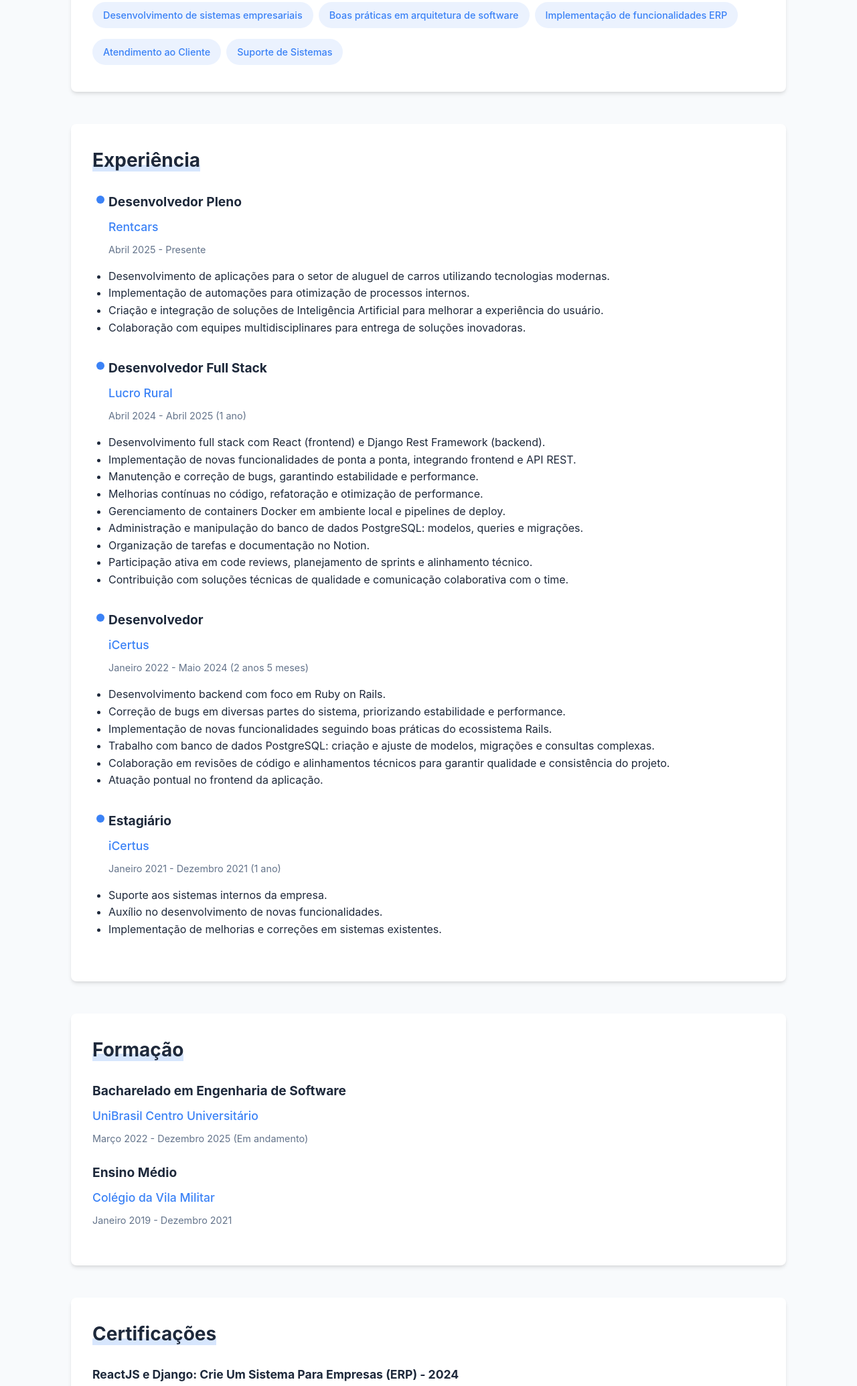
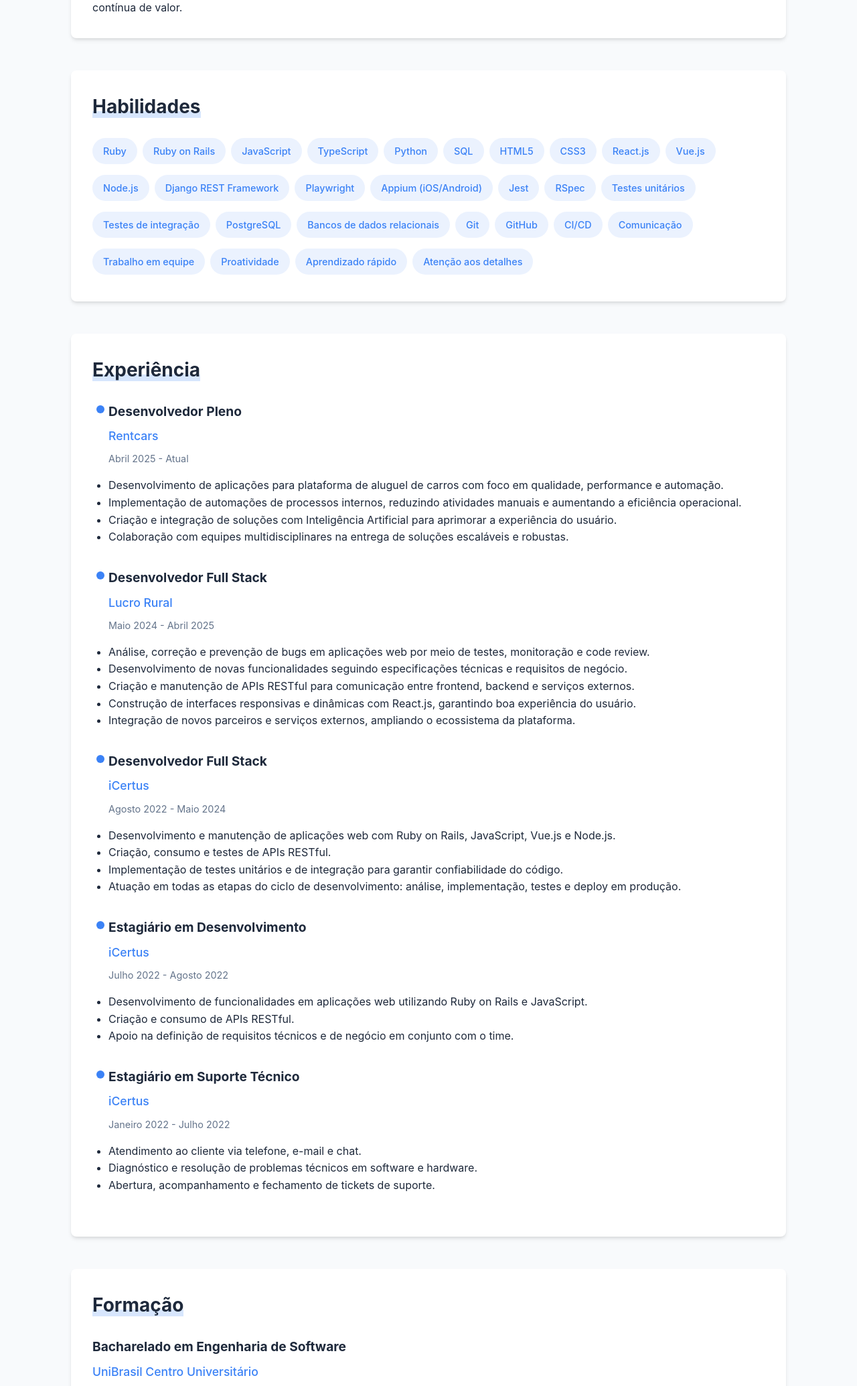
Before and after one commit to hijao08/profile, a plain HTML site: page index.html in a window 1280 px wide. Shown: the part 731-2800 px from the top of the page at 67% size. Drawn offline with Linux system fonts and the light colour scheme.

Commit message:
Atualiza valor no arquivo de commit para 9 e reformula o conteúdo do portfolio, incluindo novas habilidades, experiências e seções de objetivos e idiomas.

```diff
--- a/index.html
+++ b/index.html
@@ -1,12 +1,14 @@
 <!DOCTYPE html>
 <html lang="pt-br">
+
 <head>
     <meta charset="UTF-8">
     <meta name="viewport" content="width=device-width, initial-scale=1.0">
-    <title>João Vitor Soares | Portfolio</title>
+    <title>João Vitor Soares | Engenheiro de Software</title>
     <link rel="stylesheet" href="styles.css">
     <link rel="stylesheet" href="https://cdnjs.cloudflare.com/ajax/libs/font-awesome/6.4.0/css/all.min.css">
 </head>
+
 <body>
     <div class="container">
         <header>
@@ -14,18 +16,21 @@
                 <div class="profile-image"></div>
                 <div class="profile-content">
                     <h1>João Vitor Soares Da Silva</h1>
-                    <h2>Software Engineer</h2>
+                    <h2>Engenheiro de Software | Backend & Automação</h2>
                     <div class="tags">
+                        <span>Ruby on Rails</span>
+                        <span>Vue.js</span>
+                        <span>React</span>
+                        <span>Node.js</span>
                         <span>Python</span>
-                        <span>Django</span>
-                        <span>JavaScript</span>
-                        <span>React</span>
+                        <span>Django REST</span>
+                        <span>Playwright</span>
+                        <span>Appium</span>
                         <span>PostgreSQL</span>
-                        <span>Docker</span>
-                        <span>Ruby on Rails</span>
                     </div>
                     <div class="social-links">
-                        <a href="https://www.linkedin.com/in/joão-vitor-soares-da-silva-756229230" target="_blank"><i class="fab fa-linkedin"></i></a>
+                        <a href="https://www.linkedin.com/in/joão-vitor-soares-da-silva-756229230" target="_blank"><i
+                                class="fab fa-linkedin"></i></a>
                         <a href="https://github.com/hijao08" target="_blank"><i class="fab fa-github"></i></a>
                         <a href="mailto:jvsoares082004@gmail.com"><i class="fas fa-envelope"></i></a>
                         <a href="tel:+5541988749225"><i class="fas fa-phone"></i></a>
@@ -36,26 +41,49 @@
 
         <section class="about">
             <h2><span class="highlight">Sobre</span></h2>
-            <p>Desenvolvedor apaixonado com experiência em atendimento ao cliente, suporte de sistemas e em constante evolução como full stack developer. Focado em criar soluções eficientes e inovadoras.</p>
+            <p>Engenheiro de Software com foco em desenvolvimento backend e automação de processos. Experiência prática
+                com Ruby on Rails, Vue.js, React, Python, Django, Node.js, Playwright e Appium (iOS/Android), atuando
+                como desenvolvedor full stack e com qualidade de software.</p>
             <p class="location"><i class="fas fa-map-marker-alt"></i> Curitiba, Paraná, Brasil</p>
+        </section>
+
+        <section class="objective">
+            <h2><span class="highlight">Objetivo</span></h2>
+            <p>Atuar como Engenheiro de Software Backend em empresas que valorizem excelência técnica, automação de
+                processos e entrega contínua de valor.</p>
         </section>
 
         <section class="skills">
             <h2><span class="highlight">Habilidades</span></h2>
             <div class="skill-tags">
+                <span>Ruby</span>
+                <span>Ruby on Rails</span>
+                <span>JavaScript</span>
+                <span>TypeScript</span>
                 <span>Python</span>
-                <span>Django Rest Framework</span>
-                <span>JavaScript</span>
-                <span>React</span>
-                <span>Ruby on Rails</span>
+                <span>SQL</span>
+                <span>HTML5</span>
+                <span>CSS3</span>
+                <span>React.js</span>
+                <span>Vue.js</span>
+                <span>Node.js</span>
+                <span>Django REST Framework</span>
+                <span>Playwright</span>
+                <span>Appium (iOS/Android)</span>
+                <span>Jest</span>
+                <span>RSpec</span>
+                <span>Testes unitários</span>
+                <span>Testes de integração</span>
                 <span>PostgreSQL</span>
-                <span>SQL</span>
-                <span>Docker</span>
-                <span>Desenvolvimento de sistemas empresariais</span>
-                <span>Boas práticas em arquitetura de software</span>
-                <span>Implementação de funcionalidades ERP</span>
-                <span>Atendimento ao Cliente</span>
-                <span>Suporte de Sistemas</span>
+                <span>Bancos de dados relacionais</span>
+                <span>Git</span>
+                <span>GitHub</span>
+                <span>CI/CD</span>
+                <span>Comunicação</span>
+                <span>Trabalho em equipe</span>
+                <span>Proatividade</span>
+                <span>Aprendizado rápido</span>
+                <span>Atenção aos detalhes</span>
             </div>
         </section>
 
@@ -67,12 +95,16 @@
                     <div class="timeline-content">
                         <h3>Desenvolvedor Pleno</h3>
                         <h4>Rentcars</h4>
-                        <p class="date">Abril 2025 - Presente</p>
+                        <p class="date">Abril 2025 - Atual</p>
                         <ul class="experience-list">
-                            <li>Desenvolvimento de aplicações para o setor de aluguel de carros utilizando tecnologias modernas.</li>
-                            <li>Implementação de automações para otimização de processos internos.</li>
-                            <li>Criação e integração de soluções de Inteligência Artificial para melhorar a experiência do usuário.</li>
-                            <li>Colaboração com equipes multidisciplinares para entrega de soluções inovadoras.</li>
+                            <li>Desenvolvimento de aplicações para plataforma de aluguel de carros com foco em
+                                qualidade, performance e automação.</li>
+                            <li>Implementação de automações de processos internos, reduzindo atividades manuais e
+                                aumentando a eficiência operacional.</li>
+                            <li>Criação e integração de soluções com Inteligência Artificial para aprimorar a
+                                experiência do usuário.</li>
+                            <li>Colaboração com equipes multidisciplinares na entrega de soluções escaláveis e robustas.
+                            </li>
                         </ul>
                     </div>
                 </div>
@@ -81,46 +113,62 @@
                     <div class="timeline-content">
                         <h3>Desenvolvedor Full Stack</h3>
                         <h4>Lucro Rural</h4>
-                        <p class="date">Abril 2024 - Abril 2025 (1 ano)</p>
+                        <p class="date">Maio 2024 - Abril 2025</p>
                         <ul class="experience-list">
-                            <li>Desenvolvimento full stack com React (frontend) e Django Rest Framework (backend).</li>
-                            <li>Implementação de novas funcionalidades de ponta a ponta, integrando frontend e API REST.</li>
-                            <li>Manutenção e correção de bugs, garantindo estabilidade e performance.</li>
-                            <li>Melhorias contínuas no código, refatoração e otimização de performance.</li>
-                            <li>Gerenciamento de containers Docker em ambiente local e pipelines de deploy.</li>
-                            <li>Administração e manipulação do banco de dados PostgreSQL: modelos, queries e migrações.</li>
-                            <li>Organização de tarefas e documentação no Notion.</li>
-                            <li>Participação ativa em code reviews, planejamento de sprints e alinhamento técnico.</li>
-                            <li>Contribuição com soluções técnicas de qualidade e comunicação colaborativa com o time.</li>
+                            <li>Análise, correção e prevenção de bugs em aplicações web por meio de testes, monitoração
+                                e code review.</li>
+                            <li>Desenvolvimento de novas funcionalidades seguindo especificações técnicas e requisitos
+                                de negócio.</li>
+                            <li>Criação e manutenção de APIs RESTful para comunicação entre frontend, backend e serviços
+                                externos.</li>
+                            <li>Construção de interfaces responsivas e dinâmicas com React.js, garantindo boa
+                                experiência do usuário.</li>
+                            <li>Integração de novos parceiros e serviços externos, ampliando o ecossistema da
+                                plataforma.</li>
                         </ul>
                     </div>
                 </div>
                 <div class="timeline-item">
                     <div class="timeline-dot"></div>
                     <div class="timeline-content">
-                        <h3>Desenvolvedor</h3>
+                        <h3>Desenvolvedor Full Stack</h3>
                         <h4>iCertus</h4>
-                        <p class="date">Janeiro 2022 - Maio 2024 (2 anos 5 meses)</p>
+                        <p class="date">Agosto 2022 - Maio 2024</p>
                         <ul class="experience-list">
-                            <li>Desenvolvimento backend com foco em Ruby on Rails.</li>
-                            <li>Correção de bugs em diversas partes do sistema, priorizando estabilidade e performance.</li>
-                            <li>Implementação de novas funcionalidades seguindo boas práticas do ecossistema Rails.</li>
-                            <li>Trabalho com banco de dados PostgreSQL: criação e ajuste de modelos, migrações e consultas complexas.</li>
-                            <li>Colaboração em revisões de código e alinhamentos técnicos para garantir qualidade e consistência do projeto.</li>
-                            <li>Atuação pontual no frontend da aplicação.</li>
+                            <li>Desenvolvimento e manutenção de aplicações web com Ruby on Rails, JavaScript, Vue.js e
+                                Node.js.</li>
+                            <li>Criação, consumo e testes de APIs RESTful.</li>
+                            <li>Implementação de testes unitários e de integração para garantir confiabilidade do
+                                código.</li>
+                            <li>Atuação em todas as etapas do ciclo de desenvolvimento: análise, implementação, testes e
+                                deploy em produção.</li>
                         </ul>
                     </div>
                 </div>
                 <div class="timeline-item">
                     <div class="timeline-dot"></div>
                     <div class="timeline-content">
-                        <h3>Estagiário</h3>
+                        <h3>Estagiário em Desenvolvimento</h3>
                         <h4>iCertus</h4>
-                        <p class="date">Janeiro 2021 - Dezembro 2021 (1 ano)</p>
+                        <p class="date">Julho 2022 - Agosto 2022</p>
                         <ul class="experience-list">
-                            <li>Suporte aos sistemas internos da empresa.</li>
-                            <li>Auxílio no desenvolvimento de novas funcionalidades.</li>
-                            <li>Implementação de melhorias e correções em sistemas existentes.</li>
+                            <li>Desenvolvimento de funcionalidades em aplicações web utilizando Ruby on Rails e
+                                JavaScript.</li>
+                            <li>Criação e consumo de APIs RESTful.</li>
+                            <li>Apoio na definição de requisitos técnicos e de negócio em conjunto com o time.</li>
+                        </ul>
+                    </div>
+                </div>
+                <div class="timeline-item">
+                    <div class="timeline-dot"></div>
+                    <div class="timeline-content">
+                        <h3>Estagiário em Suporte Técnico</h3>
+                        <h4>iCertus</h4>
+                        <p class="date">Janeiro 2022 - Julho 2022</p>
+                        <ul class="experience-list">
+                            <li>Atendimento ao cliente via telefone, e-mail e chat.</li>
+                            <li>Diagnóstico e resolução de problemas técnicos em software e hardware.</li>
+                            <li>Abertura, acompanhamento e fechamento de tickets de suporte.</li>
                         </ul>
                     </div>
                 </div>
@@ -132,22 +180,34 @@
             <div class="education-item">
                 <h3>Bacharelado em Engenharia de Software</h3>
                 <h4>UniBrasil Centro Universitário</h4>
-                <p class="date">Março 2022 - Dezembro 2025 (Em andamento)</p>
-            </div>
-            <div class="education-item">
-                <h3>Ensino Médio</h3>
-                <h4>Colégio da Vila Militar</h4>
-                <p class="date">Janeiro 2019 - Dezembro 2021</p>
+                <p class="date">2022 - 2026</p>
             </div>
         </section>
 
         <section class="certifications">
-            <h2><span class="highlight">Certificações</span></h2>
+            <h2><span class="highlight">Cursos e Certificações</span></h2>
             <div class="certification-item">
-                <h3>ReactJS e Django: Crie Um Sistema Para Empresas (ERP) - 2024</h3>
+                <h3>Ruby on Rails do Início ao Fim — Jackson Pires (Udemy)</h3>
             </div>
             <div class="certification-item">
-                <h3>Ruby on Rails 5.x - Do início ao fim!</h3>
+                <h3>Ruby Criando APIs — Jackson Pires (Udemy)</h3>
+            </div>
+            <div class="certification-item">
+                <h3>JavaScript Essencial — Gustavo Guanabara (Curso em Vídeo)</h3>
+            </div>
+            <div class="certification-item">
+                <h3>Python Essencial — Gustavo Guanabara (Curso em Vídeo)</h3>
+            </div>
+            <div class="certification-item">
+                <h3>Git e GitHub — Curso em Vídeo</h3>
+            </div>
+        </section>
+
+        <section class="languages">
+            <h2><span class="highlight">Idiomas</span></h2>
+            <div class="education-item">
+                <h3>Português — Nativo</h3>
+                <h3>Inglês — Intermediário</h3>
             </div>
         </section>
 
@@ -165,7 +225,8 @@
                 </div>
                 <div class="contact-item">
                     <i class="fab fa-linkedin"></i>
-                    <a href="https://www.linkedin.com/in/joão-vitor-soares-da-silva-756229230" target="_blank">LinkedIn</a>
+                    <a href="https://www.linkedin.com/in/joão-vitor-soares-da-silva-756229230"
+                        target="_blank">LinkedIn</a>
                 </div>
             </div>
             <a href="mailto:jvsoares082004@gmail.com" class="btn">Enviar Email</a>
@@ -178,4 +239,5 @@
 
     <script src="script.js"></script>
 </body>
+
 </html>
```
Also changed, not shown: 1 other file.
